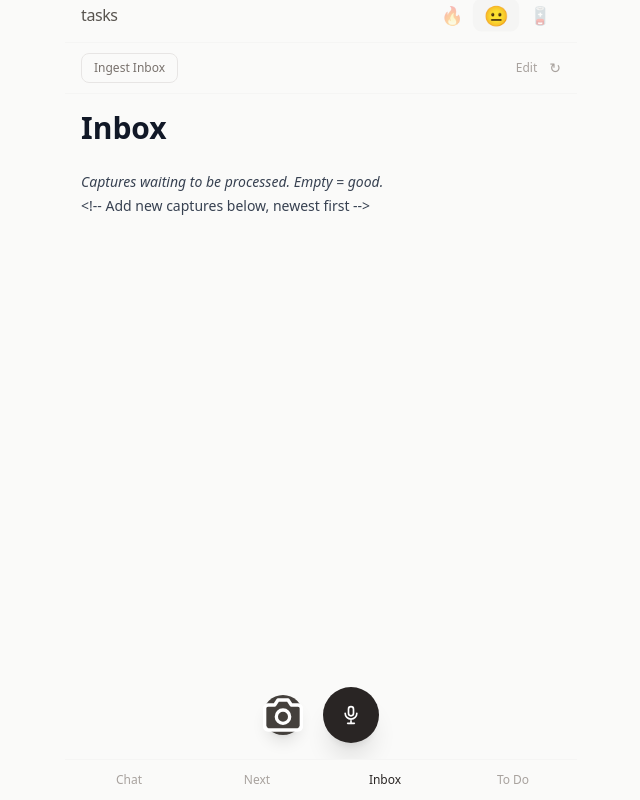
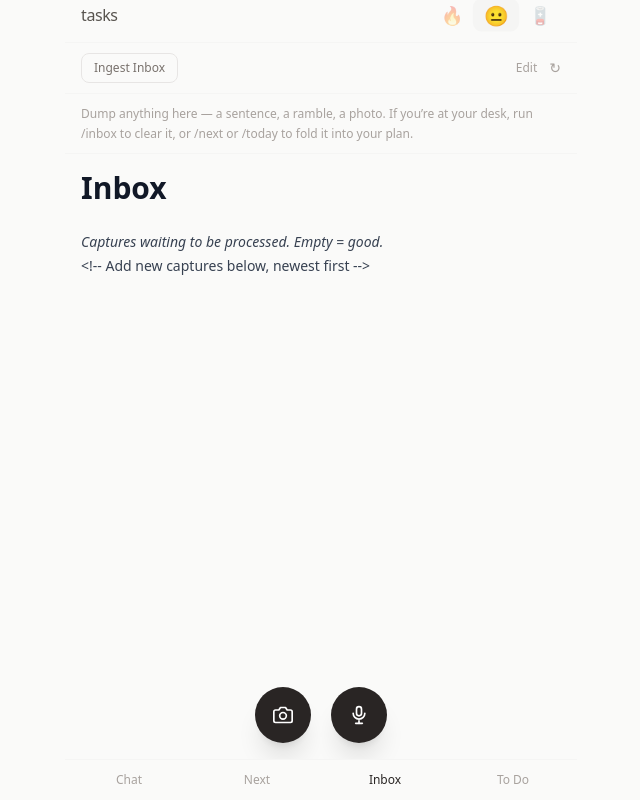
Before and after one commit to adamgsharp/tasks, a Next.js app: page / in a window 1280 px wide. Both pictures are taken after a click on the button "Inbox". Shown: the whole page, without its empty margins (319-959 px from the left). Built offline with nearby package versions, Linux system fonts and the light colour scheme.

Commit message:
fix: camera icon + button matches mic size; add inbox description strip

```diff
--- a/src/app/page.tsx
+++ b/src/app/page.tsx
@@ -446,6 +446,13 @@ export default function Home() {
             </div>
           </div>
 
+          {/* Description strip */}
+          {!inboxEditing && (
+            <p className="px-4 py-2.5 text-xs text-stone-400 dark:text-stone-500 border-b border-stone-100 dark:border-stone-800 leading-relaxed flex-shrink-0">
+              Dump anything here — a sentence, a ramble, a photo. If you’re at your desk, run /inbox to clear it, or /next or /today to fold it into your plan.
+            </p>
+          )}
+
           {/* Scrollable content */}
           <div className="flex-1 overflow-y-auto">
             <div className={!inboxEditing ? 'pb-32' : ''}>
@@ -523,12 +530,12 @@ export default function Home() {
                   onClick={() => photoInputRef.current?.click()}
                   disabled={photoUploading}
                   aria-label="Add photo"
-                  className="w-10 h-10 rounded-full bg-stone-700 dark:bg-stone-600 flex items-center justify-center shadow-lg hover:bg-stone-600 dark:hover:bg-stone-500 disabled:opacity-40 transition-colors"
+                  className="w-14 h-14 rounded-full bg-stone-800 dark:bg-stone-700 flex items-center justify-center shadow-xl hover:bg-stone-700 dark:hover:bg-stone-600 disabled:opacity-40 transition-colors"
                 >
                   {photoUploading ? (
                     <span className="text-white text-xs animate-pulse">…</span>
                   ) : (
-                    <svg viewBox="0 0 24 24" fill="none" stroke="white" strokeWidth="2" strokeLinecap="round" strokeLinejoin="round" className="w-4.5 h-4.5">
+                    <svg viewBox="0 0 24 24" fill="none" stroke="white" strokeWidth="2" strokeLinecap="round" strokeLinejoin="round" className="w-5 h-5">
                       <path d="M23 19a2 2 0 0 1-2 2H3a2 2 0 0 1-2-2V8a2 2 0 0 1 2-2h4l2-3h6l2 3h4a2 2 0 0 1 2 2z" />
                       <circle cx="12" cy="13" r="4" />
                     </svg>
```
